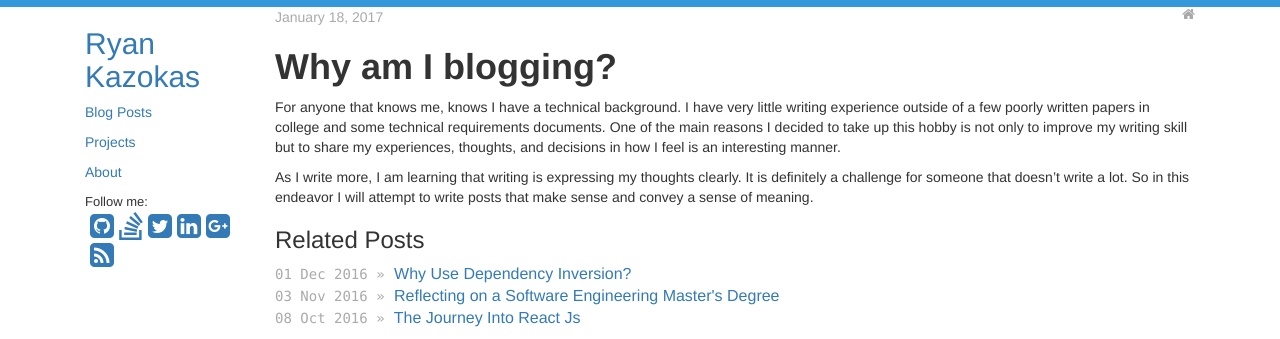
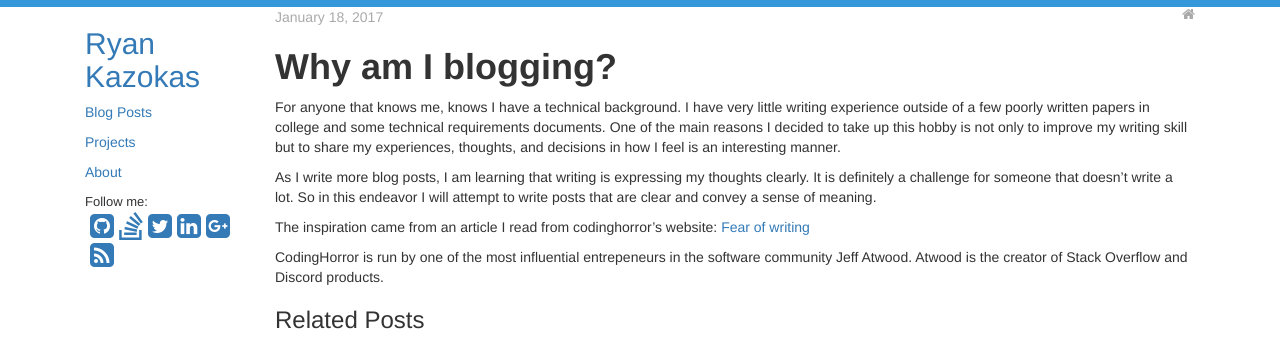
Before and after one commit to ryankazokas/ryankazokas.github.io, a Jekyll site: the page built from _posts/2017-01-18-why-am-i-blogging.markdown, in a window 1280 px wide, cut to the strip 0-339 px from the top of the page. Built offline with Jekyll 4.4.1, drawn with Linux system fonts in a browser that asks for light colours; nearby versions of some CDN libraries; our own code applies the rules of GitHub Pages for plain Markdown files.

Commit message:
Updated Why Am I Blogging

```diff
--- a/_posts/2017-01-18-why-am-i-blogging.markdown
+++ b/_posts/2017-01-18-why-am-i-blogging.markdown
@@ -9,4 +9,10 @@ tags:
 
 For anyone that knows me, knows I have a technical background. I have very little writing experience outside of a few poorly written papers in college and some technical requirements documents. One of the main reasons I decided to take up this hobby is not only to improve my writing skill but to share my experiences, thoughts, and decisions in how I feel is an interesting manner.
 
-As I write more, I am learning that writing is expressing my thoughts clearly. It is definitely a challenge for someone that doesn't write a lot. So in this endeavor I will attempt to write posts that make sense and convey a sense of meaning.
+As I write more blog posts, I am learning that writing is expressing my thoughts clearly. It is definitely a challenge for someone that doesn't write a lot. So in this endeavor I will attempt to write posts that are clear and convey a sense of meaning.
+
+The inspiration came from an article I read from codinghorror's website:
+[
+Fear of writing](https://blog.codinghorror.com/fear-of-writing/)
+
+CodingHorror is run by one of the most influential entrepeneurs in the software community Jeff Atwood. Atwood is the creator of Stack Overflow and Discord products.
```
